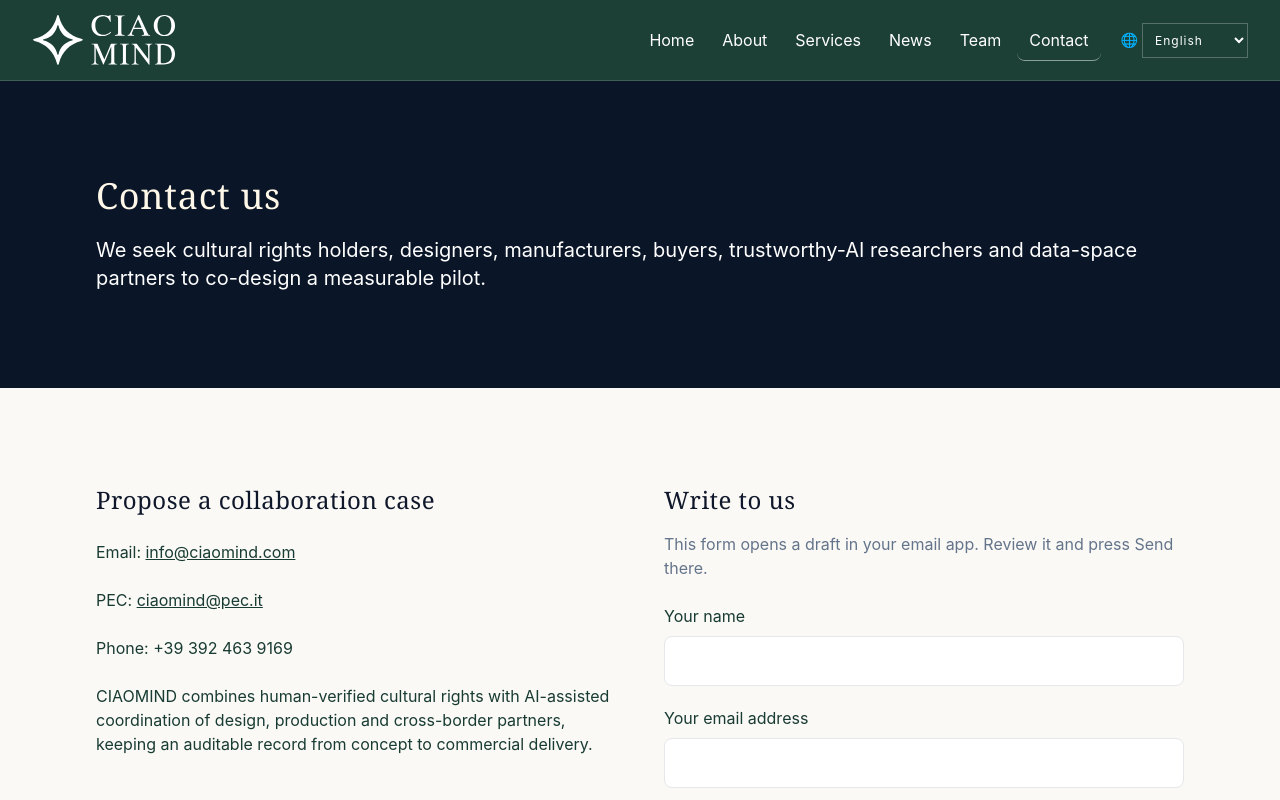
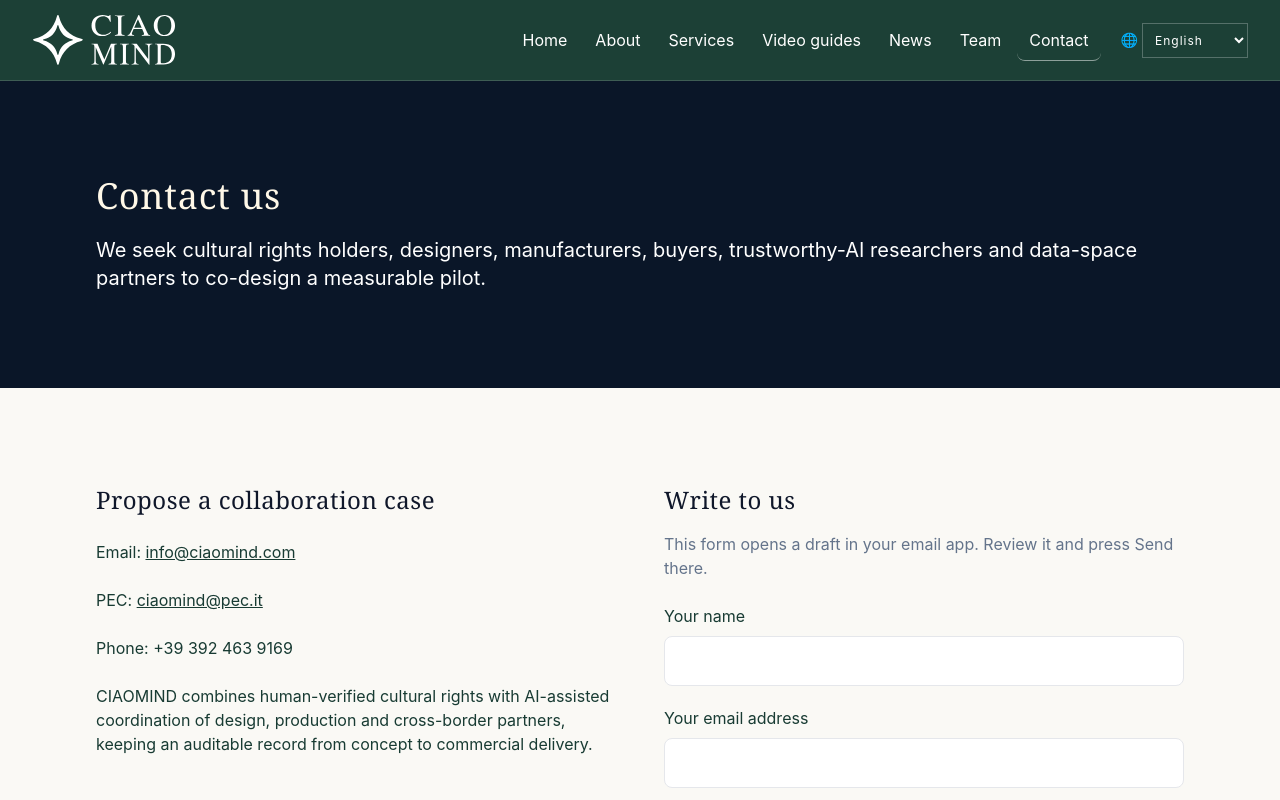
Before and after one commit to utopia013-droid/ciaomind-website, a Next.js app: page /en/contact in a window 1280 px wide. Shown: the top 800 px of the page. Built offline with nearby package versions, Linux system fonts and the light colour scheme.

Commit message:
feat: expose video guides in desktop mobile and footer navigation

```diff
--- a/components/Footer.tsx
+++ b/components/Footer.tsx
@@ -5,7 +5,7 @@ import { company } from '@/data/company';
 
 export default function Footer() {
   const locale = useLocale(); const t = useTranslations();
-  const paths = ['about', 'services', 'news', 'team', 'contact'] as const;
+  const paths = ['about', 'services', 'videos', 'news', 'team', 'contact'] as const;
   return <footer className="site-footer">
     <div className="container-modern py-12 grid gap-10 md:grid-cols-2">
       <div><Link href={`/${locale}/`} className="footer-brand" aria-label="CIAOMIND"><BrandLogo /></Link>
--- a/components/Header.tsx
+++ b/components/Header.tsx
@@ -13,17 +13,17 @@ export default function Header() {
  const headerRef = useRef<HTMLElement>(null);
  useBrandScroll(headerRef);
  useEffect(() => { const close = (event: KeyboardEvent) => { if (event.key === 'Escape') setOpen(false); }; window.addEventListener('keydown', close); return () => window.removeEventListener('keydown', close); }, []);
- const paths = ['home', 'about', 'services', 'news', 'team', 'contact'] as const;
+ const paths = ['home', 'about', 'services', 'videos', 'news', 'team', 'contact'] as const;
  const href = (key: string) => `/${locale}/${key === 'home' ? '' : `${key}/`}`;
  function switchLanguage(target: string) { const url = new URL(window.location.href); const parts = url.pathname.split('/'); if (parts.length > 1) parts[1] = target; url.pathname = parts.join('/'); window.location.assign(url.toString()); }
  return <header ref={headerRef} data-brand-mode="rest" className="site-header fixed top-0 left-0 right-0 z-50">
   <nav className="container-modern" aria-label={t('main_navigation')}>
    <div className="h-20 flex items-center justify-between gap-4">
     <Link href={`/${locale}/`} className="brand-mark" aria-label="CIAOMIND"><BrandLogo /></Link>
-    <div className="hidden lg:flex items-center gap-1">{paths.map(key => <Link key={key} href={href(key)} aria-current={pathname.replace(/\/$/, '') === href(key).replace(/\/$/, '') ? 'page' : undefined} className="rounded-lg px-3 py-2 hover:bg-white/10">{t(key)}</Link>)}<label className="ml-4 text-sm">🌐 <select aria-label={t('language')} value={locale} onChange={e=>switchLanguage(e.target.value)} className="language-switch border px-2 py-2 bg-transparent">{locales.map(l=><option className="text-black" value={l} key={l}>{({zh:'中文',it:'Italiano',en:'English',fr:'Français',de:'Deutsch',es:'Español',pt:'Português',ja:'日本語'} as Record<string,string>)[l]}</option>)}</select></label></div>
-    <button type="button" className="lg:hidden rounded-lg p-3" aria-expanded={open} aria-controls="mobile-navigation" aria-label={t('toggle_menu')} onClick={() => setOpen(value => !value)}>{open ? <X /> : <Menu />}</button>
+    <div className="hidden xl:flex items-center gap-1">{paths.map(key => <Link key={key} href={href(key)} aria-current={pathname.replace(/\/$/, '') === href(key).replace(/\/$/, '') ? 'page' : undefined} className="rounded-lg px-3 py-2 hover:bg-white/10">{t(key)}</Link>)}<label className="ml-4 text-sm">🌐 <select aria-label={t('language')} value={locale} onChange={e=>switchLanguage(e.target.value)} className="language-switch border px-2 py-2 bg-transparent">{locales.map(l=><option className="text-black" value={l} key={l}>{({zh:'中文',it:'Italiano',en:'English',fr:'Français',de:'Deutsch',es:'Español',pt:'Português',ja:'日本語'} as Record<string,string>)[l]}</option>)}</select></label></div>
+    <button type="button" className="xl:hidden rounded-lg p-3" aria-expanded={open} aria-controls="mobile-navigation" aria-label={t('toggle_menu')} onClick={() => setOpen(value => !value)}>{open ? <X /> : <Menu />}</button>
    </div>
-   {open ? <div id="mobile-navigation" className="lg:hidden max-h-[calc(100dvh-6rem)] overflow-y-auto border-t border-white/20 pb-4">{paths.map(key => <Link key={key} href={href(key)} onClick={() => setOpen(false)} className="block rounded-lg px-4 py-3 hover:bg-white/10">{t(key)}</Link>)}<label className="block px-4 py-3">🌐 <select aria-label={t('language')} value={locale} onChange={e=>switchLanguage(e.target.value)} className="text-black px-2 py-2">{locales.map(l=><option value={l} key={l}>{({zh:'中文',it:'Italiano',en:'English',fr:'Français',de:'Deutsch',es:'Español',pt:'Português',ja:'日本語'} as Record<string,string>)[l]}</option>)}</select></label></div> : null}
+   {open ? <div id="mobile-navigation" className="xl:hidden max-h-[calc(100dvh-6rem)] overflow-y-auto border-t border-white/20 pb-4">{paths.map(key => <Link key={key} href={href(key)} onClick={() => setOpen(false)} className="block rounded-lg px-4 py-3 hover:bg-white/10">{t(key)}</Link>)}<label className="block px-4 py-3">🌐 <select aria-label={t('language')} value={locale} onChange={e=>switchLanguage(e.target.value)} className="text-black px-2 py-2">{locales.map(l=><option value={l} key={l}>{({zh:'中文',it:'Italiano',en:'English',fr:'Français',de:'Deutsch',es:'Español',pt:'Português',ja:'日本語'} as Record<string,string>)[l]}</option>)}</select></label></div> : null}
   </nav>
  </header>;
 }
--- a/messages/de.json
+++ b/messages/de.json
@@ -3,6 +3,7 @@
     "home": "Startseite",
     "about": "Über uns",
     "services": "Leistungen",
+    "videos": "Videoanleitungen",
     "team": "Team",
     "contact": "Kontakt",
     "news": "Aktuelles",
--- a/messages/en.json
+++ b/messages/en.json
@@ -3,6 +3,7 @@
     "home": "Home",
     "about": "About",
     "services": "Services",
+    "videos": "Video guides",
     "team": "Team",
     "contact": "Contact",
     "news": "News",
--- a/messages/es.json
+++ b/messages/es.json
@@ -3,6 +3,7 @@
     "home": "Inicio",
     "about": "Nosotros",
     "services": "Servicios",
+    "videos": "Guías en vídeo",
     "team": "Equipo",
     "contact": "Contacto",
     "news": "Noticias",
--- a/messages/fr.json
+++ b/messages/fr.json
@@ -3,6 +3,7 @@
     "home": "Accueil",
     "about": "À propos",
     "services": "Services",
+    "videos": "Guides vidéo",
     "team": "Équipe",
     "contact": "Contact",
     "news": "Actualités",
--- a/messages/it.json
+++ b/messages/it.json
@@ -3,6 +3,7 @@
     "home": "Home",
     "about": "Chi Siamo",
     "services": "Servizi",
+    "videos": "Videoguide",
     "team": "Team",
     "contact": "Contatti",
     "news": "Notizie",
--- a/messages/ja.json
+++ b/messages/ja.json
@@ -3,6 +3,7 @@
     "home": "ホーム",
     "about": "会社概要",
     "services": "サービス",
+    "videos": "動画ガイド",
     "team": "チーム",
     "contact": "お問い合わせ",
     "news": "ニュース",
--- a/messages/pt.json
+++ b/messages/pt.json
@@ -3,6 +3,7 @@
     "home": "Início",
     "about": "Sobre nós",
     "services": "Serviços",
+    "videos": "Guias em vídeo",
     "team": "Equipa",
     "contact": "Contacto",
     "news": "Notícias",
--- a/messages/zh.json
+++ b/messages/zh.json
@@ -3,6 +3,7 @@
     "home": "首页",
     "about": "关于我们",
     "services": "服务",
+    "videos": "视频指南",
     "team": "团队",
     "contact": "联系",
     "news": "新闻",
```
